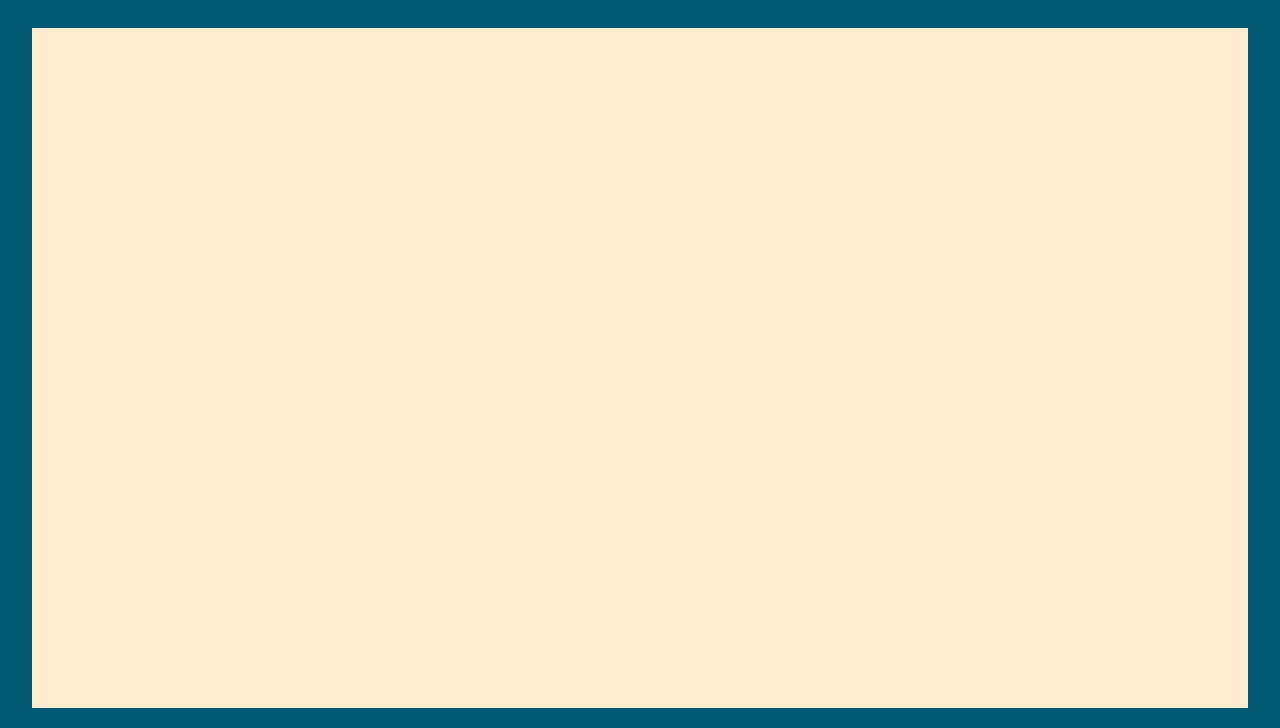
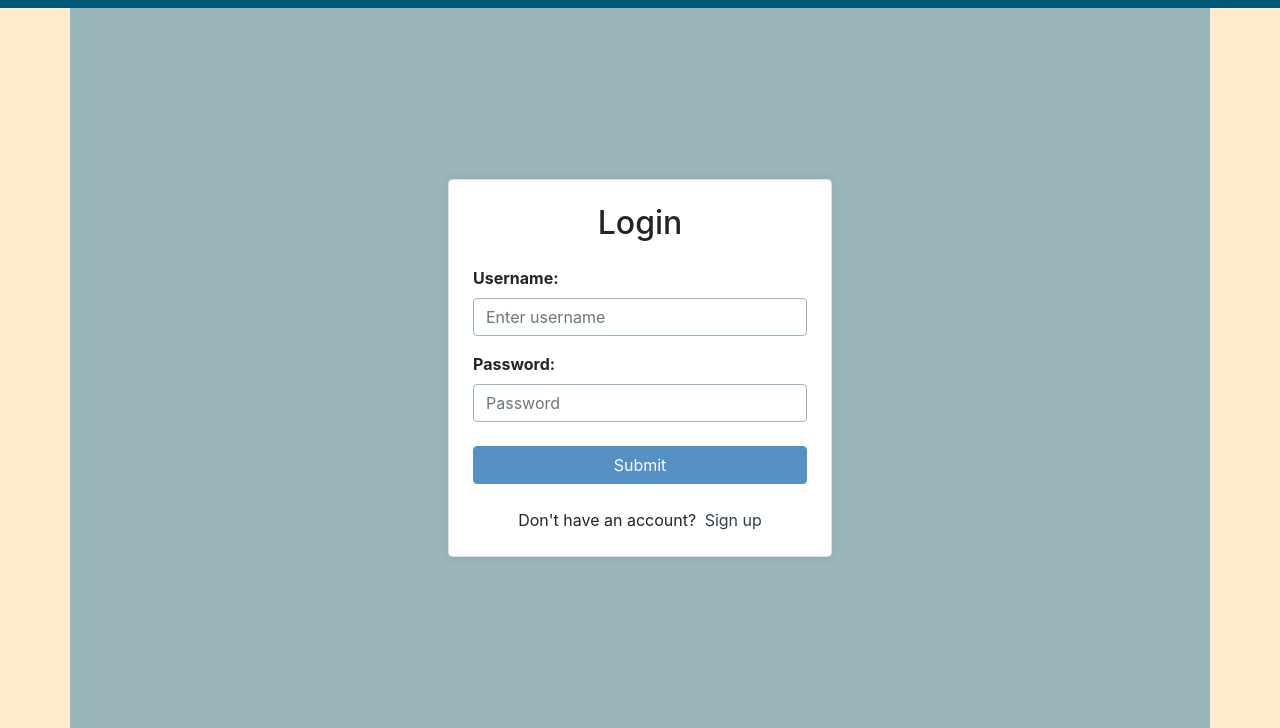
Before and after one commit to Gakles/Org-Database, a Flask app: page /login in a window 1280 px wide. Shown: the part 72-800 px from the top of the page. Run offline with Flask 3, Linux system fonts and the light colour scheme; some libraries are stand-ins or nearby versions.

Commit message:
completed signup and login, merged style

```diff
--- a/app.py
+++ b/app.py
@@ -36,6 +36,12 @@
         flash("Welcome " + session("username"), "welcome")
         return redirect(url_for("addorg"))
 
+#signup
+@app.route("/signup", methods = ["GET", "POST"])
+def signup():
+    if request.method == "GET":
+        return render_template("signup.html")
+
 #addorg
 @app.route("/addorg")
 def addorg():
--- /dev/null
+++ b/static/style/loginstyle.css
@@ -0,0 +1,34 @@
+.container {
+    height: 100%;
+    background-color: #9ab6bd;
+    display: flex;
+    justify-content: center;
+    align-items: center;
+  }
+
+  .card {
+    width: 30vw;
+    background-color: white;
+    border-radius: 5px;
+    box-shadow: 0 0 10px rgba(0, 0, 0, 0.1);
+  }
+
+  .form-group label {
+    font-weight: bold;
+  }
+  .form-control {
+    border-color: #9ab6bd;
+  }
+
+  .btn-primary {
+    background-color: #5490c4;
+    border-color: #5490c4;
+  }
+
+  .btn-primary:hover {
+    background-color: #809ba7;
+    border-color: #809ba7;
+  }
+  a {
+    color: #2c3e50;
+  }
--- a/static/style/style.css
+++ b/static/style/style.css
@@ -24,8 +24,8 @@
 	border-radius: .5vh;
 }
 .center-div {
-	width: 95%;
-	height: 85%;
+	width: 100%;
+	height: 90%;
 	background-color: blanchedalmond;
 	position: absolute;
 	top: 55%;
--- a/templates/login.html
+++ b/templates/login.html
@@ -1 +1,31 @@
 {% extends "base.html"%}
+<!--Style-->
+{%block style%}
+<link rel="stylesheet" href="/static/style/loginstyle.css">
+{%endblock%}
+{%block centerdiv%}
+<div class="container">
+    <div class="row justify-content-center align-items-center">
+        <div class="card p-4">
+            <h2 class="text-center mb-4">Login</h2>
+            <form>
+              <div class="form-group">
+                <label for="username">Username:</label>
+                <input type="text" class="form-control" id="username" name="username" placeholder = "Enter username">
+              </div>
+              <div class="form-group">
+                <label for="password">Password:</label>
+                <input type="password" class="form-control" id="password" name="password" placeholder = "Password">
+              </div>
+              <div class="text-center">
+                <button type="submit" class="btn btn-primary btn-block mt-4">Submit</button>
+              </div>
+            </form>
+            <div class="mt-4 text-center">
+              <span>Don't have an account? </span>
+              <a href="signup" class="ml-1">Sign up</a>
+        </div>
+      </div>
+    </div>
+  </div>
+{%endblock%}
--- a/templates/orgbuilder.html
+++ b/templates/orgbuilder.html
@@ -1 +1,5 @@
 {% extends "base.html"%}
+<!--Style-->
+{%block style%}
+
+{%endblock%}
```
Also changed, not shown: static/style/signupstyle.css (added, +30 -0 lines), templates/home.html (+10 -10 lines), templates/signup.html (+31 -0 lines).
